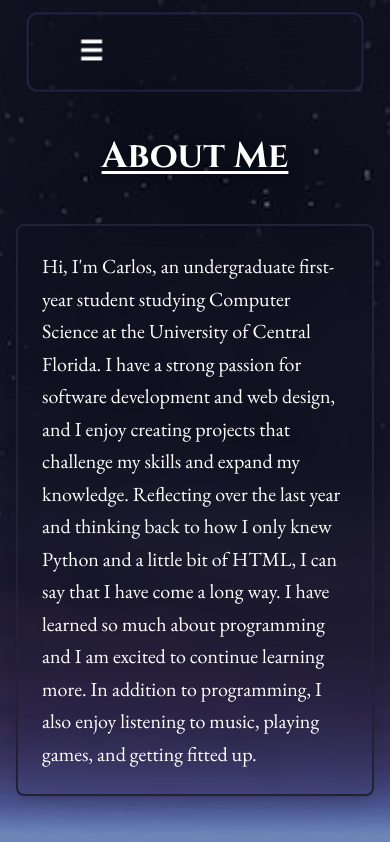
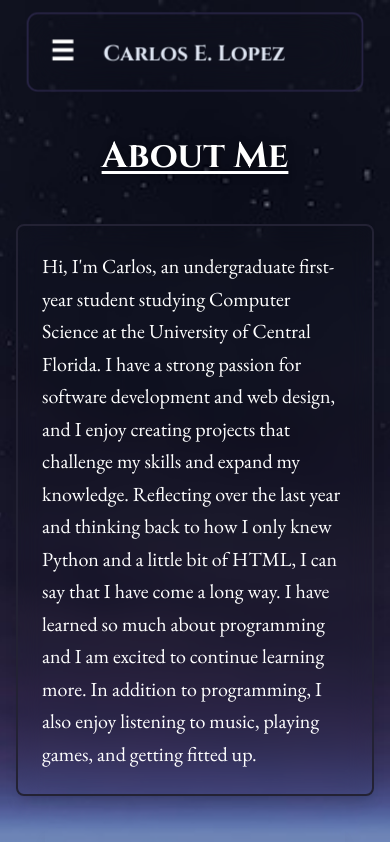
Before and after one commit to carloselopezjr/Portfolio, a Next.js app: page /about in a window 390 px wide. Shown: the top 842 px of the page. Built offline with nearby package versions, Linux system fonts and the light colour scheme.

Commit message:
Finished for now ????

```diff
--- a/src/app/(main)/components/navbar/nbar.tsx
+++ b/src/app/(main)/components/navbar/nbar.tsx
@@ -64,7 +64,7 @@ export default function Navbar() {
       <nav
         className={`font-cinzel text-2xl font-semibold text-[#dfe6f3] backdrop-blur-xl p-6 ${borderColor} border-2 rounded-xl hover:transition duration-300 ease-in-out`}
       >
-        <ul className="flex space-x-8">
+        <ul className="lg:flex lg:space-x-8">
           {/* conditional underline */}
           <li
             className={`mr-auto
@@ -89,6 +89,10 @@ export default function Navbar() {
   >
     ☰
   </button>
+  {/* got lazy here */}
+  <Link href="/" className="lg:hidden ml-8 hover:underline transition-all duration-300 ease-in-out" >
+  Carlos E. Lopez
+  </Link>
 
   <AnimatePresence initial={false}>
     {menuOpen && (
--- a/src/app/(main)/page.tsx
+++ b/src/app/(main)/page.tsx
@@ -4,6 +4,7 @@ import React from "react";
 import { Typewriter } from "react-simple-typewriter";
 import Listening from "./components/recently/scrobbles";
 import TopAlbums from "./components/albums/tal";
+import Link from "next/link";
 
 export default function Main() {
   return (
@@ -15,9 +16,20 @@ export default function Main() {
             cursor
             loop={1}
             typeSpeed={80}
-
           />
         </h1>
+      </div>
+
+      {/*  ? "border-[#5148a4] hover:border-[#9990af] hover:shadow-[0_0_12px_#9990af]" */}
+
+      <div className="lg:hidden grid grid-cols-2 text-center text-2xl pt-2 pb-6 place-items-center ">
+        <a href="/CS_Resume.pdf" target="_blank" rel="noopener noreferrer" className="w-36 border-2 rounded-xl backdrop-blur-md border-[#5148a4] hover:border-[#9990af] hover:shadow-[0_0_12px_#9990af] animation duration-300 ease-in-out">
+  Resume
+</a>
+
+        <Link href="/projects" className="w-36 border-2 rounded-xl backdrop-blur-md border-[#5148a4] hover:border-[#9990af] hover:shadow-[0_0_12px_#9990af]">
+          Projects
+        </Link>
       </div>
 
       <div className=" bg-white/5 backdrop-blur-sm border border-white/10 rounded-2xl p-6 shadow-lg lg:w-[58%] lg:h-[450px] mx-auto lg:flex">
```
